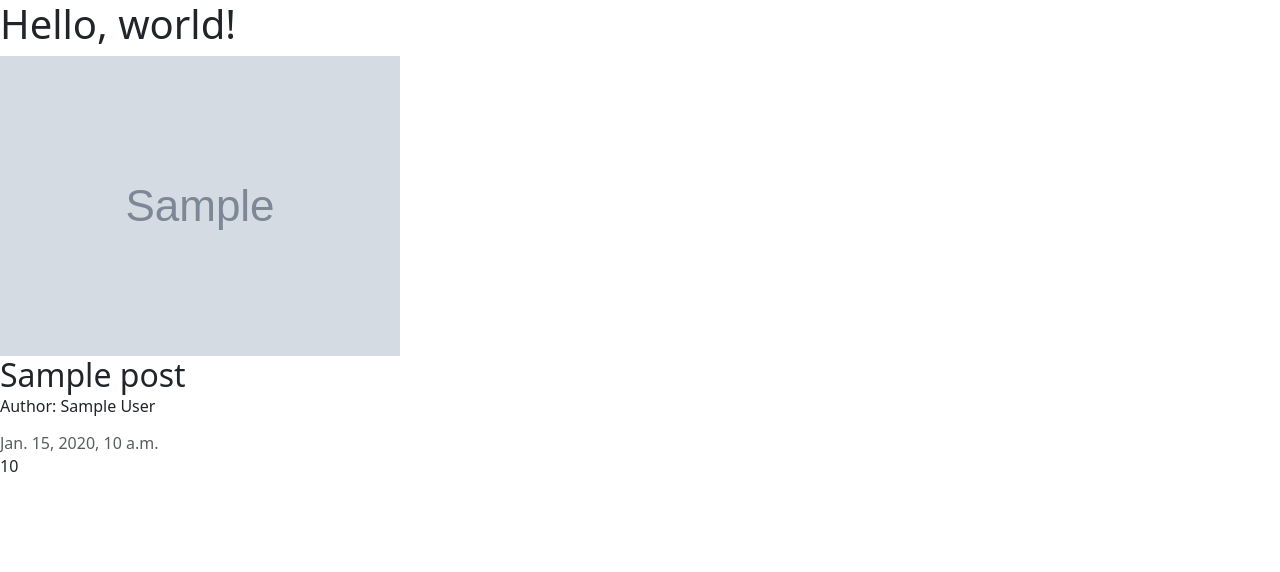
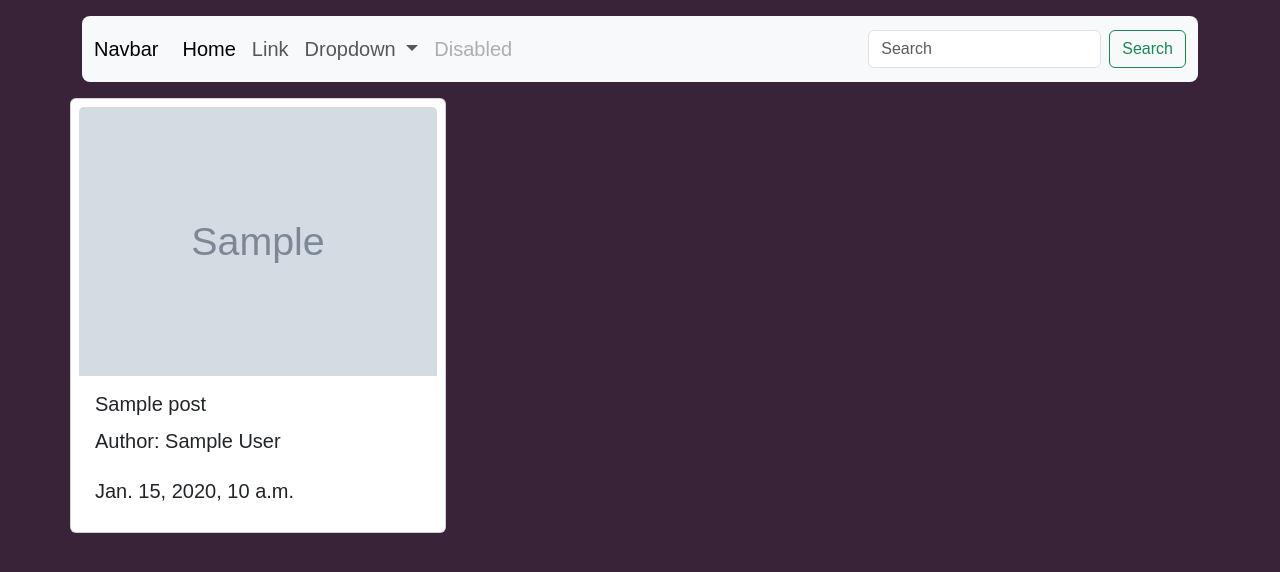
Before and after one commit to minow3/virtualtrack, a Django app: template templates/index.html in a window 1280 px wide. Shown: the top 572 px of the page. Run offline with Django 4.2, Linux system fonts and the light colour scheme; the template is opened without the code that fills it: most values are stand-ins (such as "Sample title", 1, 10 or a date in 2020); grey boxes marked "Sample" are stand-in pictures.

Commit message:
FEAT: added navbar, pagination for posts

```diff
--- /dev/null
+++ b/static/css/style.css
@@ -0,0 +1,24 @@
+body {
+    font-family: "Oxygen", sans-serif;
+    font-weight: 300;
+    font-size: 20px;
+    line-height: 1.7;
+    color: #fff;
+    background: #392338;
+  }
+
+.navbar-custom {
+    background-color: #F8BB5D;
+}
+.container-wrap {
+    max-width: 1060px;
+    margin: 0 auto;
+    margin-bottom: 1em;
+    background: #392338;
+}
+
+@media screen and (max-width: 768px) {
+    .container-wrap {
+      width: 100%;
+    }
+}
--- a/templates/base.html
+++ b/templates/base.html
@@ -1,3 +1,5 @@
+{% load static %}
+
 <!doctype html>
 <html lang="en">
   <head>
@@ -5,14 +7,51 @@
     <meta name="viewport" content="width=device-width, initial-scale=1">
     <title>VIRTUAL TRACK</title>
     <link href="https://cdn.jsdelivr.net/npm/bootstrap@5.3.1/dist/css/bootstrap.min.css" rel="stylesheet" integrity="sha384-4bw+/aepP/YC94hEpVNVgiZdgIC5+VKNBQNGCHeKRQN+PtmoHDEXuppvnDJzQIu9" crossorigin="anonymous">
-  </head>
+    <link rel="stylesheet" href="{% static 'css/style.css' %}">
+</head>
   <body>
-    <h1>Hello, world!</h1>
+    <div class="container pt-3">
+        <nav class="navbar navbar-expand-lg bg-body-tertiary rounded-3 ">
+            <div class="container-fluid ">
+              <a class="navbar-brand" href="#">Navbar</a>
+              <button class="navbar-toggler" type="button" data-bs-toggle="collapse" data-bs-target="#navbarSupportedContent" aria-controls="navbarSupportedContent" aria-expanded="false" aria-label="Toggle navigation">
+                <span class="navbar-toggler-icon"></span>
+              </button>
+              <div class="collapse navbar-collapse" id="navbarSupportedContent">
+                <ul class="navbar-nav me-auto mb-2 mb-lg-0">
+                  <li class="nav-item">
+                    <a class="nav-link active" aria-current="page" href="#">Home</a>
+                  </li>
+                  <li class="nav-item">
+                    <a class="nav-link" href="#">Link</a>
+                  </li>
+                  <li class="nav-item dropdown">
+                    <a class="nav-link dropdown-toggle" href="#" role="button" data-bs-toggle="dropdown" aria-expanded="false">
+                      Dropdown
+                    </a>
+                    <ul class="dropdown-menu">
+                      <li><a class="dropdown-item" href="#">Action</a></li>
+                      <li><a class="dropdown-item" href="#">Another action</a></li>
+                      <li><hr class="dropdown-divider"></li>
+                      <li><a class="dropdown-item" href="#">Something else here</a></li>
+                    </ul>
+                  </li>
+                  <li class="nav-item">
+                    <a class="nav-link disabled" aria-disabled="true">Disabled</a>
+                  </li>
+                </ul>
+                <form class="d-flex" role="search">
+                  <input class="form-control me-2" type="search" placeholder="Search" aria-label="Search">
+                  <button class="btn btn-outline-success" type="submit">Search</button>
+                </form>
+              </div>
+            </div>
+          </nav>
+            {% block content %}
+            <!-- Content Goes here -->
+            {% endblock content %}
 
-    {% block content %}
-    <!-- Content Goes here -->
-    {% endblock content %}
-
+    </div>
     <script src="https://cdn.jsdelivr.net/npm/bootstrap@5.3.1/dist/js/bootstrap.bundle.min.js" integrity="sha384-HwwvtgBNo3bZJJLYd8oVXjrBZt8cqVSpeBNS5n7C8IVInixGAoxmnlMuBnhbgrkm" crossorigin="anonymous"></script>
   </body>
 </html>
--- a/templates/index.html
+++ b/templates/index.html
@@ -2,36 +2,41 @@
 
 {% block content %}
 
-<div class="post">
+
+<div class="row pt-3">
     {% for post in post_list %}
-    <div class="post-img">
+    <div class="card p-2" style="width: 33%;">
         {% if "placeholder" in post.image.url %}
         {% else %}
-        <img id="image" src=" {{ post.image.url }}">
+        <img class="card-img-top" src=" {{ post.image.url }}">
         {% endif %}
+        <div class="card-body">
+            <h5 class="card-title">{{ post.title }}</h5>
+            <p class="card-text">Author: {{ post.author }}</p>
+            <p class="card-text">{{ post.created_on}}</p>
+        </div>
     </div>
-    <div class="post-details">
-
-        <h2 class="card-title">{{ post.title }}</h2></a>
-        <p class="author">Author: {{ post.author }}</p>
-        <p class="card-text text-muted h6">{{ post.created_on}} <i class="far fa-heart"></i></p>
-        {{ post.number_of_likes }}
-    </div>
-    {% if forloop.counter|divisibleby:3 %}
-    {% endif %}
     {% endfor %}
     {% if is_paginated %}
-        <nav aria-label="Page navigation">
-            <ul class="pagination justify-content-center">
-                {% if page_obj.has_previous %}
-                <li><a href="?page={{ page_obj.previous_page_number }}" class="page-link">&laquo; PREV </a></li>
-                {% endif %}
-                {% if page_obj.has_next %}
-                <li><a href="?page={{ page_obj.next_page_number }}" class="page-link"> NEXT &raquo;</a></li>
+    <div class="pagination justify-content-center pt-3">
+        <span class="step-links">
+            {% if page_obj.has_previous %}
+                <a href="?page=1">&laquo; first</a>
+                <a href="?page={{ page_obj.previous_page_number }}">previous</a>
+            {% endif %}
 
-                {% endif %}
-            </ul>
-        </nav>
+            <span class="current">
+                Page {{ page_obj.number }} of {{ page_obj.paginator.num_pages }}.
+            </span>
+
+            {% if page_obj.has_next %}
+                <a href="?page={{ page_obj.next_page_number }}">next</a>
+                <a href="?page={{ page_obj.paginator.num_pages }}">last &raquo;</a>
+            {% endif %}
+        </span>
+    </div>
     {% endif %}
 </div>
+
+
 {%endblock%}
```
Also changed, not shown: static/js/javascript.js (added).
